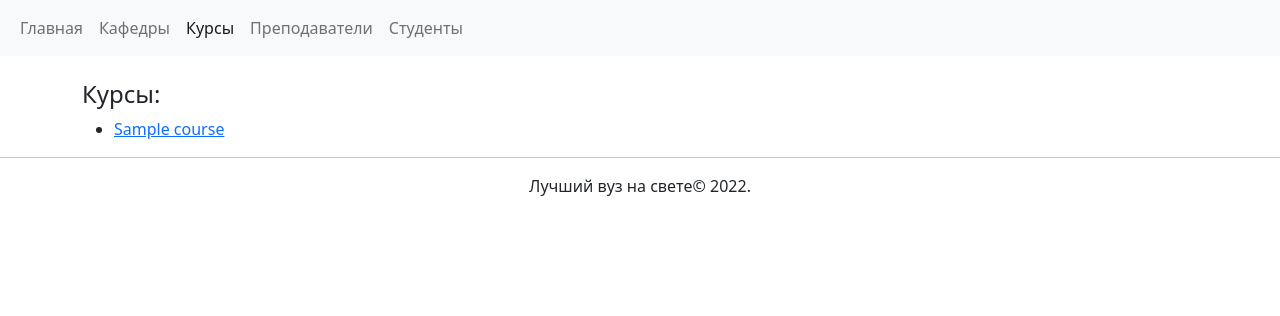
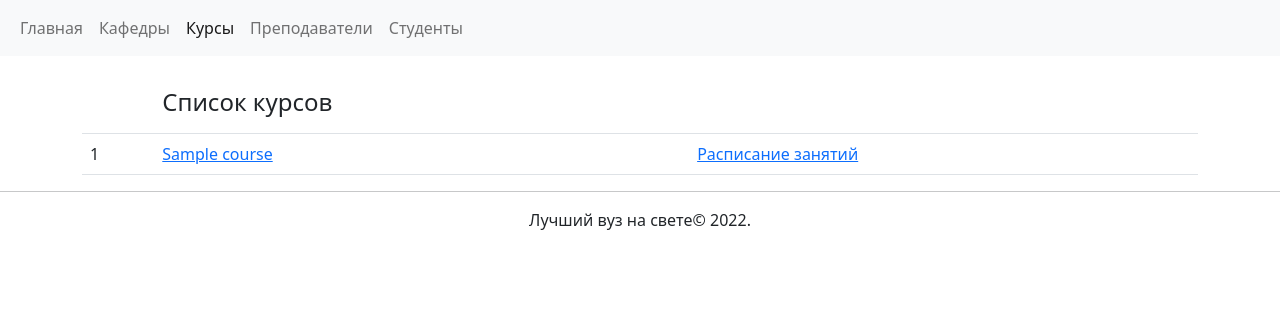
Before and after one commit to ipakeev/django_college, a Django app: page /college/courses/ in a window 1280 px wide. Shown: the top 316 px of the page. Run offline with Django 4.2, Linux system fonts and the light colour scheme; tables that the repository leaves empty hold one stand-in row (values such as "Sample post").

Commit message:
migration, course table

```diff
--- a/college/college/templates/college/course_list.html
+++ b/college/college/templates/college/course_list.html
@@ -2,15 +2,29 @@
 
 {% block body %}
   <div class="container">
-    <h4>Курсы:</h4>
-    <ul>
+    <table class="table">
+      <tr>
+        <td></td>
+        <td><h4>Список курсов</h4></td>
+        <td></td>
+      </tr>
       {% for course in course_list %}
-        <li>
-          <a href="{% url 'college:course_detail' pk=course.pk %}">
-            {{ course.title }}
-          </a>
-        </li>
+        <tr>
+          <td>
+            {{ forloop.counter }}
+          </td>
+          <td>
+            <a href="{% url 'college:course_detail' pk=course.pk %}">
+              {{ course.title }}
+            </a>
+          </td>
+          <td>
+            <a href="{% url 'college:timetable' pk=course.pk %}">
+              Расписание занятий
+            </a>
+          </td>
+        </tr>
       {% endfor %}
-    </ul>
+    </table>
   </div>
 {% endblock %}
```
Also changed, not shown: college/college/migrations/0004_alter_timetable_options_alter_timetable_auditorium_and_more.py (added).
